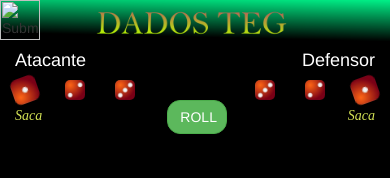
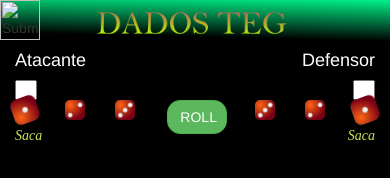
Before and after one commit to facuguini/dteg, a website: page index.html in a window 390 px wide. Drawn offline with Linux system fonts and the light colour scheme; some packages are replaced by stand-ins of ours.

```diff
--- a/templates/main.html
+++ b/templates/main.html
@@ -6,6 +6,7 @@
 	<div class="row">
 		<div class="col-md-5 col-xs-5">
 			<h4>Atacante</h4>
+			<select ng-options="user in users"></select>
 			<div class="row">
 				<div class="small col-xs-4" ng-repeat="img in imgs">
 					<input type="image" src="{{img}}" class="dsel datac" ng-class="giroFunc(img, 'cantAt')" ng-click="unaFunc('cantAt', img)">
@@ -21,6 +22,7 @@
 		</div>
 		<div class="col-md-5 col-xs-5 text-right">
 			<h4>Defensor</h4>
+			<select ng-options="user in users"></select>
 			<div class="row pull-right">
 				<div class="small col-xs-4" ng-repeat="img in imgs | orderBy:'toString()':true">
 					<input type="image" src="{{img}}" class="dsel ddef" ng-class="giroFunc(img, 'cantDe')" ng-click="unaFunc('cantDe', img)">
```
